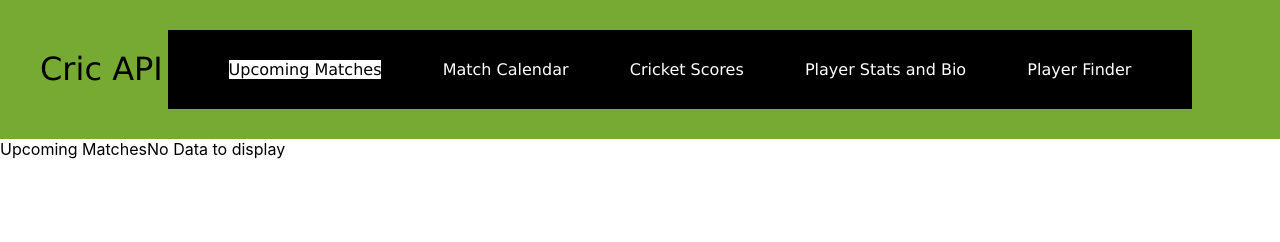
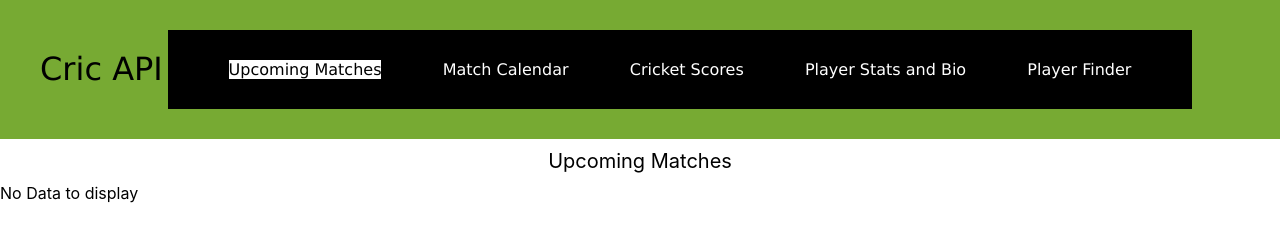
Before and after one commit to AbhishekSoni21/Cricket-API, a React app: page / in a window 1280 px wide. Both pictures are taken after a click on the element "Upcoming Matches". Built offline with nearby package versions, Linux system fonts and the light colour scheme; no server answers.

Commit message:
Upcoming match header css styling

```diff
--- a/src/Css/Header.css
+++ b/src/Css/Header.css
@@ -23,6 +23,9 @@
     user-select: none;
 }
 
-.result-container{
-    /* height:80vw */
+.result-display-header{
+    text-align: center;
+    font-family: -apple-system, BlinkMacSystemFont, 'Segoe UI', Roboto, Oxygen, Ubuntu, Cantarell, 'Open Sans', 'Helvetica Neue', sans-serif;
+    font-size: 20px;
+    margin: 10px
 }
--- a/src/Module/UpcomingMatches.js
+++ b/src/Module/UpcomingMatches.js
@@ -1,12 +1,12 @@
 import React, { Component } from 'react';
 import Infocard from '../Components/Infocard';
-import LoadingOverlay from 'react-loading-overlay';
+//import LoadingOverlay from 'react-loading-overlay';
 class UpcomingMatch extends Component {
     constructor(props) {
         super(props);
         this.state = {
             matchData:"",
-         }
+        }
     }
 
     componentDidMount(){
@@ -23,8 +23,8 @@ class UpcomingMatch extends Component {
         console.log("this.state.matchData",this.state.matchData)
         return (
             <div className="result-container">
-            {"Upcoming Matches"}
-            {this.state.matchData.length>0 ? <div className="matchCard-container"><Infocard matchData={this.state.matchData}/></div> : "No Data to display"}
+                <div className="result-display-header">{"Upcoming Matches"}</div>
+                {this.state.matchData.length>0 ? <div className="matchCard-container"><Infocard matchData={this.state.matchData}/></div> : "No Data to display"}
             </div>
 
         );
```
